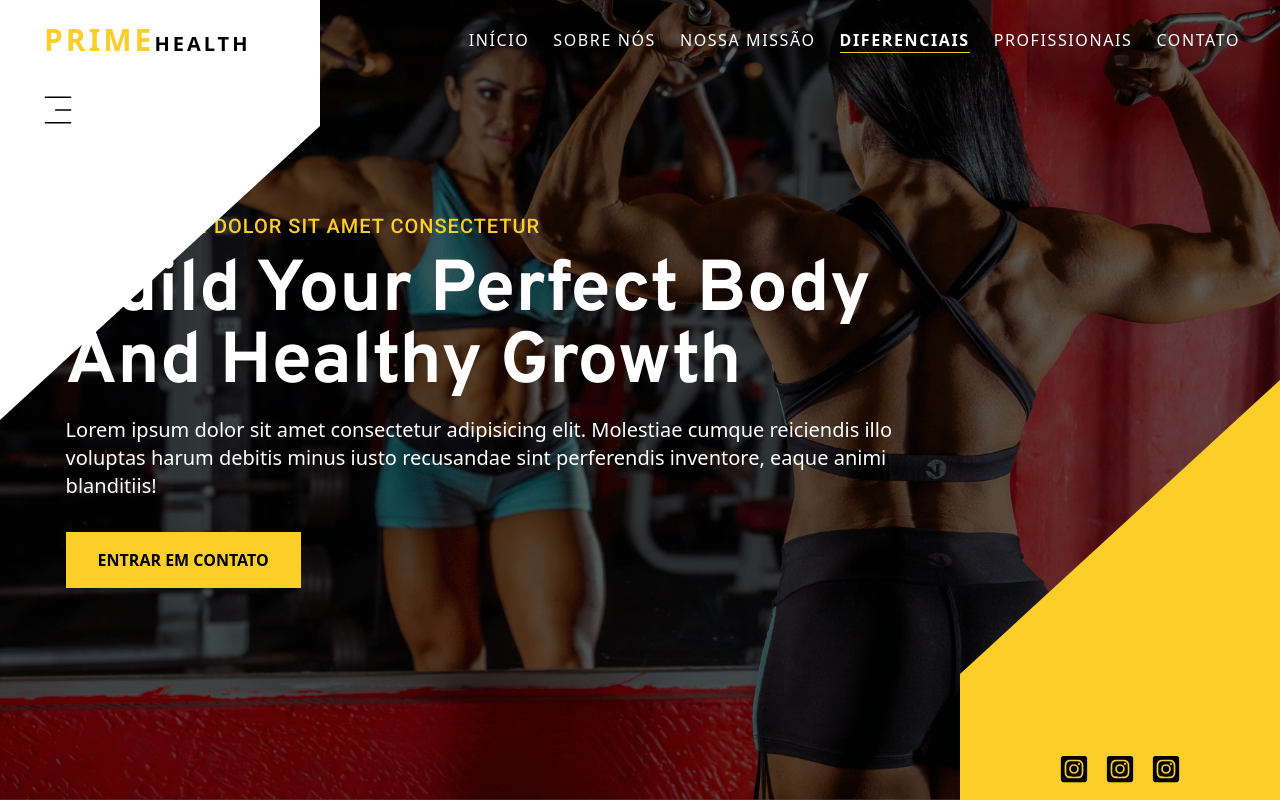
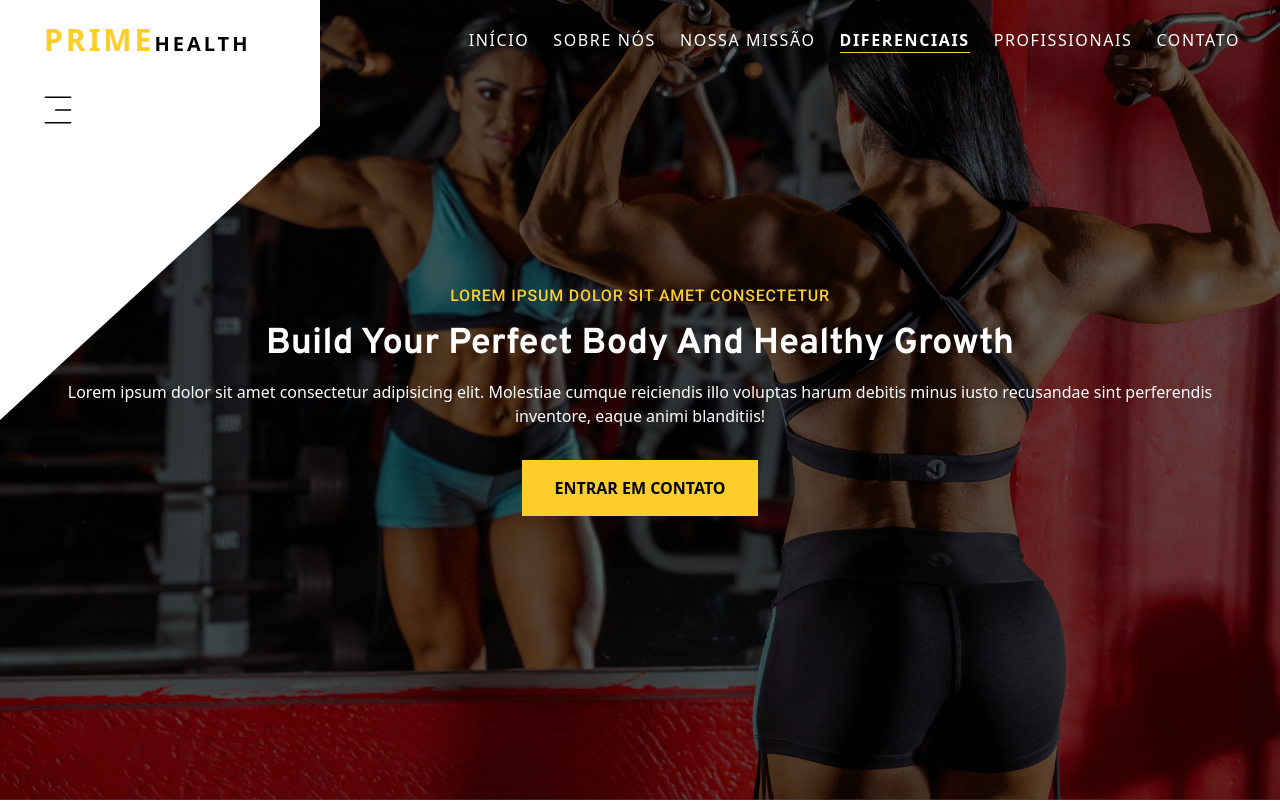
Before and after one commit to Dusousas/prime, a Next.js app: page / in a window 1280 px wide. Shown: the top 802 px of the page. Built offline with nearby package versions, Linux system fonts and the light colour scheme.

Commit message:
teste responsivo

```diff
--- a/app/globals.css
+++ b/app/globals.css
@@ -12,6 +12,10 @@
   --font-Roboto: var(--font-roboto);
 
   --color-AmareloP: #FBCE29;
+
+  --breakpoint-desktop: 1100px;
+  --breakpoint-xl1: 1480px;
+
 }
 
 @media (prefers-color-scheme: dark) {
--- a/components/Header.tsx
+++ b/components/Header.tsx
@@ -57,7 +57,7 @@ export default function Header() {
 
       {/* ===== PAINEL UNIFICADO (diagonal -> retângulo) ===== */}
       <aside
-        className={`hidden lg:block fixed top-0 left-0 z-[70] w-[320px] bg-white shadow-2xl transition-all duration-500 ease-out ${
+        className={`hidden desktop:block fixed top-0 left-0 z-[70] w-[320px] bg-white shadow-2xl transition-all duration-500 ease-out ${
           isAtTop ? "opacity-100" : "opacity-0 pointer-events-none"
         }`}
         style={{
--- a/components/Main.tsx
+++ b/components/Main.tsx
@@ -5,21 +5,25 @@ export default function Main() {
     <>
       <section id="home" className="bgMain relative">
         <div className="absolute inset-0 bg-black/60" />
+
         <div className="maxW relative z-10 flex flex-col justify-center h-full">
-          <div className="lg:w-[900px]">
-            <p className="uppercase font-Roboto text-AmareloP font-medium tracking-wider text-center lg:text-xl lg:text-left">
+          {/* < xl1 => w-full | >= xl1 => w-[900px] */}
+          <div className="w-full xl1:w-[900px]">
+            <p className="uppercase font-Roboto text-AmareloP font-medium tracking-wider text-center xl1:text-xl xl1:text-left">
               Lorem ipsum dolor sit amet consectetur
             </p>
-            <h1 className="font-Over font-bold text-white mt-4 text-center text-4xl lg:text-left lg:text-7xl">
+
+            <h1 className="font-Over font-bold text-white mt-4 text-center text-4xl xl1:text-left xl1:text-7xl">
               Build Your Perfect Body And Healthy Growth
             </h1>
-            <p className="mt-4 text-white text-center lg:text-xl lg:text-left">
+
+            <p className="mt-4 text-white text-center xl1:text-xl xl1:text-left">
               Lorem ipsum dolor sit amet consectetur adipisicing elit. Molestiae
               cumque reiciendis illo voluptas harum debitis minus iusto
               recusandae sint perferendis inventore, eaque animi blanditiis!
             </p>
 
-            <div className="mt-8 flex justify-center lg:justify-start">
+            <div className="mt-8 flex justify-center xl1:justify-start">
               <a
                 href=""
                 className="bg-AmareloP text-black uppercase px-8 py-4 font-semibold hover:bg-black hover:text-AmareloP transition-colors duration-300"
@@ -29,12 +33,13 @@ export default function Main() {
             </div>
           </div>
         </div>
-        <article className="bg-AmareloP absolute bottom-0 right-0 panel2 hidden lg:block">
+
+        {/* < xl1 escondido | >= xl1 aparece */}
+        <article className="bg-AmareloP absolute bottom-0 right-0 panel2 hidden xl1:block">
           <div className="z-10 absolute bottom-0 right-0 flex gap-4 w-full justify-center p-4">
             <FaInstagramSquare className="text-black text-3xl cursor-pointer" />
             <FaInstagramSquare className="text-black text-3xl cursor-pointer" />
             <FaInstagramSquare className="text-black text-3xl cursor-pointer" />
-
           </div>
         </article>
       </section>
--- a/components/subc/Navbar.tsx
+++ b/components/subc/Navbar.tsx
@@ -138,14 +138,14 @@ export default function Navbar({ variant = "solid" }: NavbarProps): JSX.Element
   return (
     <>
       {/* Desktop */}
-      <nav className="hidden lg:block lg:pr-10">
+      <nav className="hidden desktop:block lg:pr-10">
         <ul className="flex gap-6 items-center  text-md uppercase tracking-widest">
           {menuItems.map((item) => renderButton(item, "topbar"))}
         </ul>
       </nav>
 
       {/* Mobile */}
-      <div className="lg:hidden pr-4 lg:pr-0">
+      <div className="desktop:hidden pr-4 lg:pr-0">
         <button
           onClick={() => setIsOpen((prev) => !prev)}
           className={`text-3xl cursor-pointer focus:outline-none relative z-50 transition-colors ${
```
